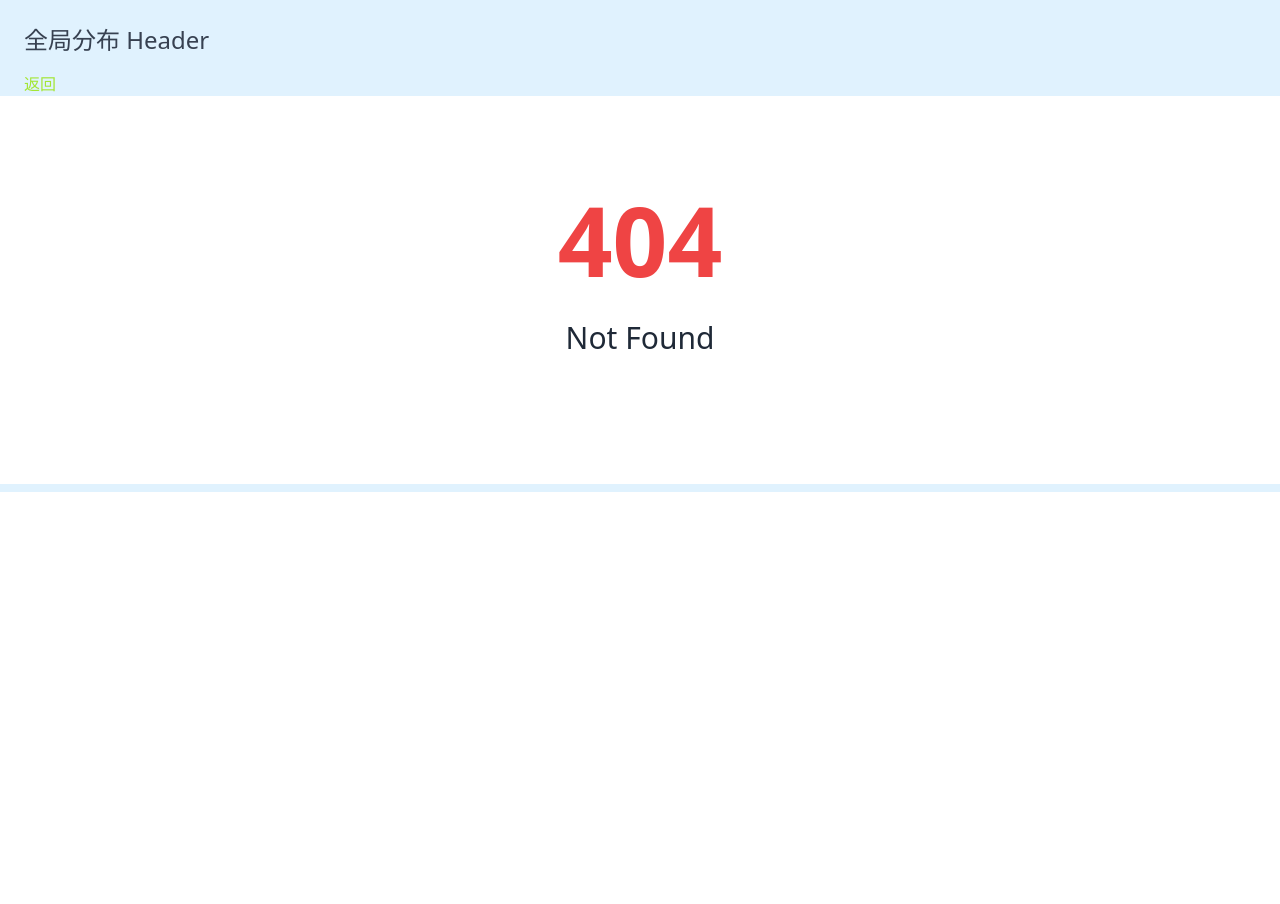
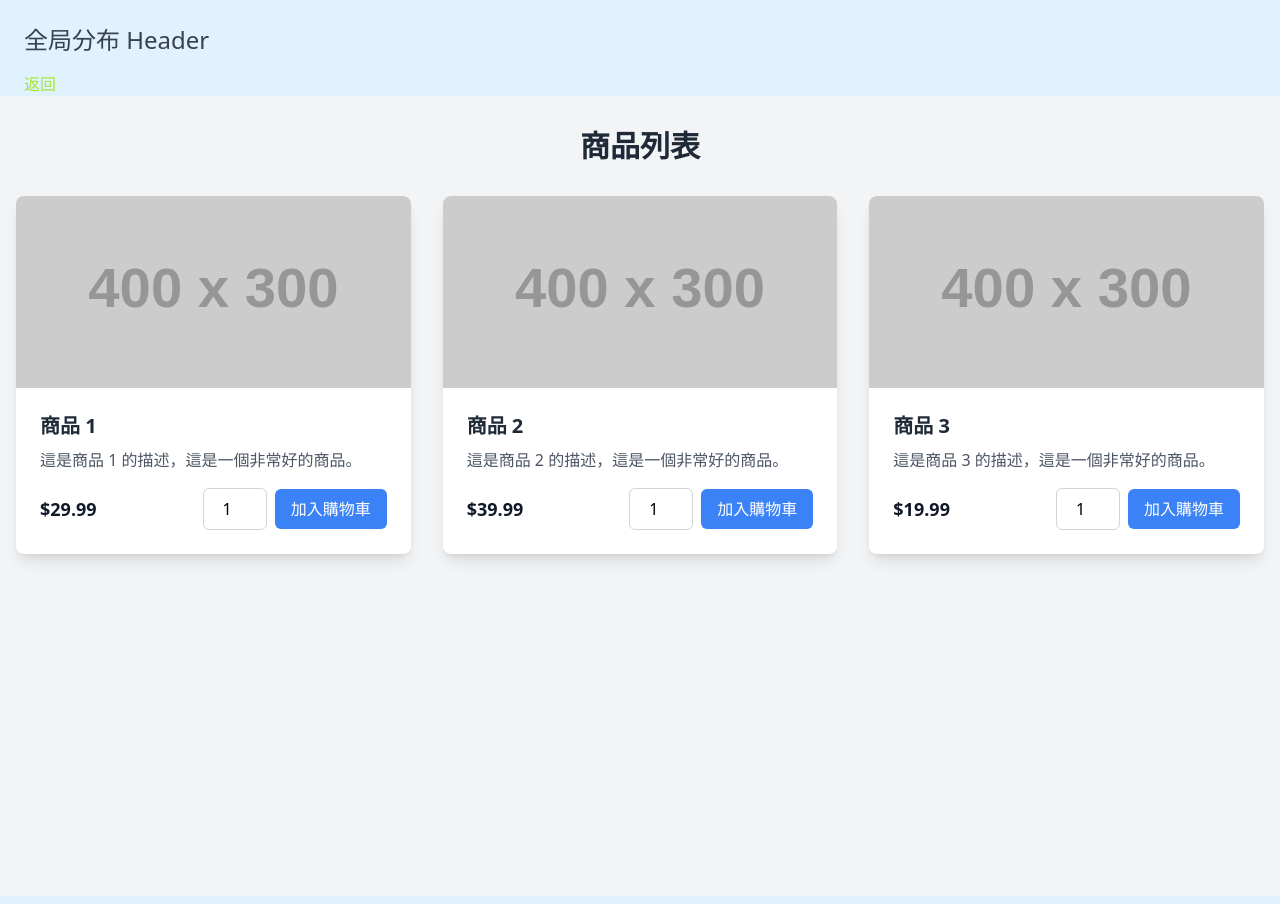
Before and after one commit to luap580101/chen-nuxt-app, a Nuxt app: page /products in a window 1280 px wide. Before the commit this address had no page. Before the commit the page ends 800 px from the top, so only its background shows below. Built offline with nearby package versions, Linux system fonts and the light colour scheme.

Commit message:
[modify] 新增商品列表

```diff
--- /dev/null
+++ b/components/ProductCard.vue
@@ -0,0 +1,43 @@
+<template>
+  <div class="bg-white shadow-lg rounded-lg overflow-hidden">
+    <img :src="product.image" :alt="product.name" class="w-full h-48 object-cover" />
+    <div class="p-6">
+      <h2 class="text-xl font-semibold text-gray-800">{{ product.name }}</h2>
+      <p class="text-gray-600 mt-2">{{ product.description }}</p>
+      <div class="flex justify-between items-center mt-4">
+        <span class="text-lg font-bold text-gray-900">${{ product.price }}</span>
+        <div class="flex items-center space-x-2">
+          <input type="number" v-model="product.quantity" min="1"
+            class="w-16 p-2 border border-gray-300 rounded-md text-center" />
+          <button @click="addToCart" class="px-4 py-2 bg-blue-500 text-white rounded-md hover:bg-blue-600">
+            加入購物車
+          </button>
+        </div>
+      </div>
+    </div>
+  </div>
+</template>
+
+<script setup>
+import { defineProps, defineEmits } from 'vue';
+
+const props = defineProps({
+  product: {
+    type: Object,
+    required: true
+  }
+});
+
+// 使用 defineEmits 來定義 emit
+const emit = defineEmits();
+
+// 添加商品到購物車
+const addToCart = () => {
+  // 使用 emit 來觸發父組件事件
+  emit('add-to-cart', props.product);
+};
+</script>
+
+<style scoped>
+/* 可根據需要添加樣式 */
+</style>
--- a/pages/index.vue
+++ b/pages/index.vue
@@ -2,8 +2,9 @@
   <div class="bg-white py-24">
     <div class="flex flex-col items-center">
       <h1 class="text-6xl font-semibold text-gray-800">這裡是首頁</h1>
-      <div class="my-4 flex space-x-4">
+      <div class="my-4 flex flex-col gap-4">
         <NuxtLink to="/login">前往 login</NuxtLink>
+        <NuxtLink to="/products">前往 購物</NuxtLink>
       </div>
     </div>
   </div>
--- /dev/null
+++ b/pages/products.vue
@@ -0,0 +1,53 @@
+<template>
+  <div class="min-h-screen bg-gray-100 py-8">
+    <div class="max-w-screen-xl mx-auto px-4">
+      <h1 class="text-3xl font-bold text-center text-gray-800 mb-8">商品列表</h1>
+
+      <div class="grid grid-cols-1 sm:grid-cols-2 lg:grid-cols-3 gap-8">
+        <ProductCard v-for="product in products" :key="product.id" :product="product" @add-to-cart="addToCart" />
+      </div>
+    </div>
+  </div>
+</template>
+
+<script setup>
+import { ref } from 'vue';
+import ProductCard from '@/components/ProductCard.vue';
+
+const products = ref([
+  {
+    id: 1,
+    name: '商品 1',
+    description: '這是商品 1 的描述，這是一個非常好的商品。',
+    price: 29.99,
+    image: 'https://fakeimg.pl/400x300/',
+    quantity: 1,
+  },
+  {
+    id: 2,
+    name: '商品 2',
+    description: '這是商品 2 的描述，這是一個非常好的商品。',
+    price: 39.99,
+    image: 'https://fakeimg.pl/400x300/',
+    quantity: 1,
+  },
+  {
+    id: 3,
+    name: '商品 3',
+    description: '這是商品 3 的描述，這是一個非常好的商品。',
+    price: 19.99,
+    image: 'https://fakeimg.pl/400x300/',
+    quantity: 1,
+  },
+]);
+
+const addToCart = (product) => {
+  // 處理加入購物車邏輯
+  console.log(`將 ${product.name} 添加到購物車，數量: ${product.quantity}`);
+  // 這裡可以繼續使用 localStorage 或 Vuex/Pinia 來處理購物車
+};
+</script>
+
+<style scoped>
+/* 可以根據需求進行樣式定制 */
+</style>
```
